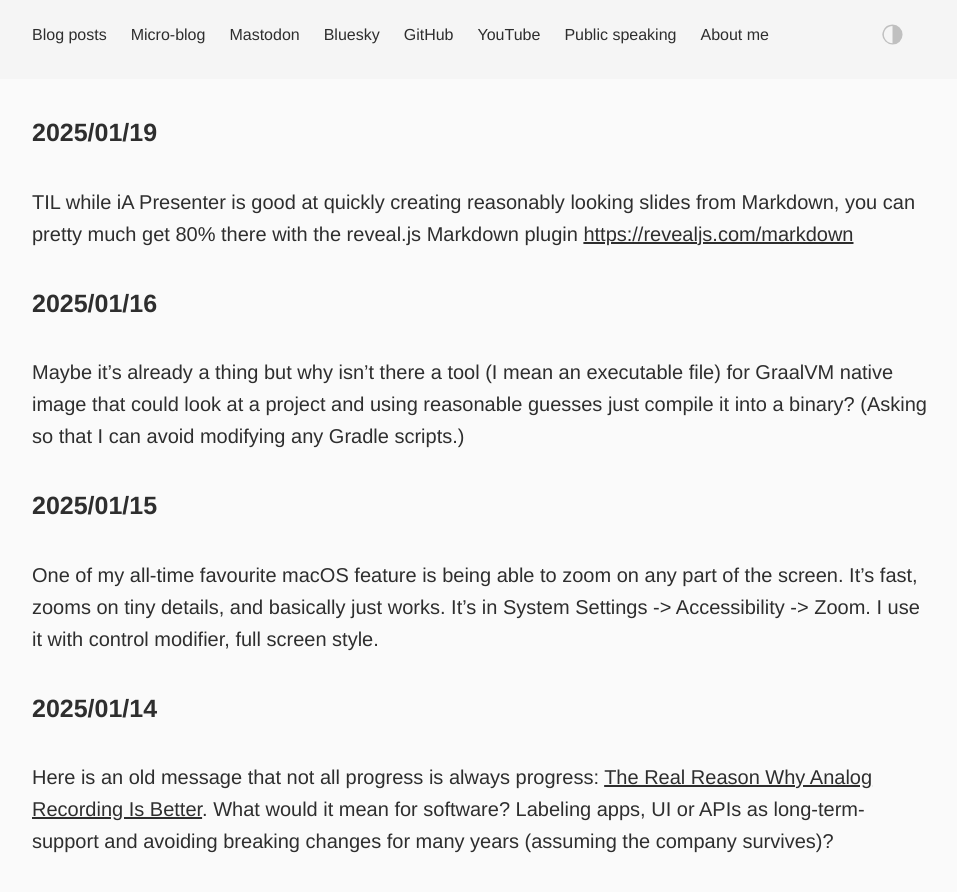
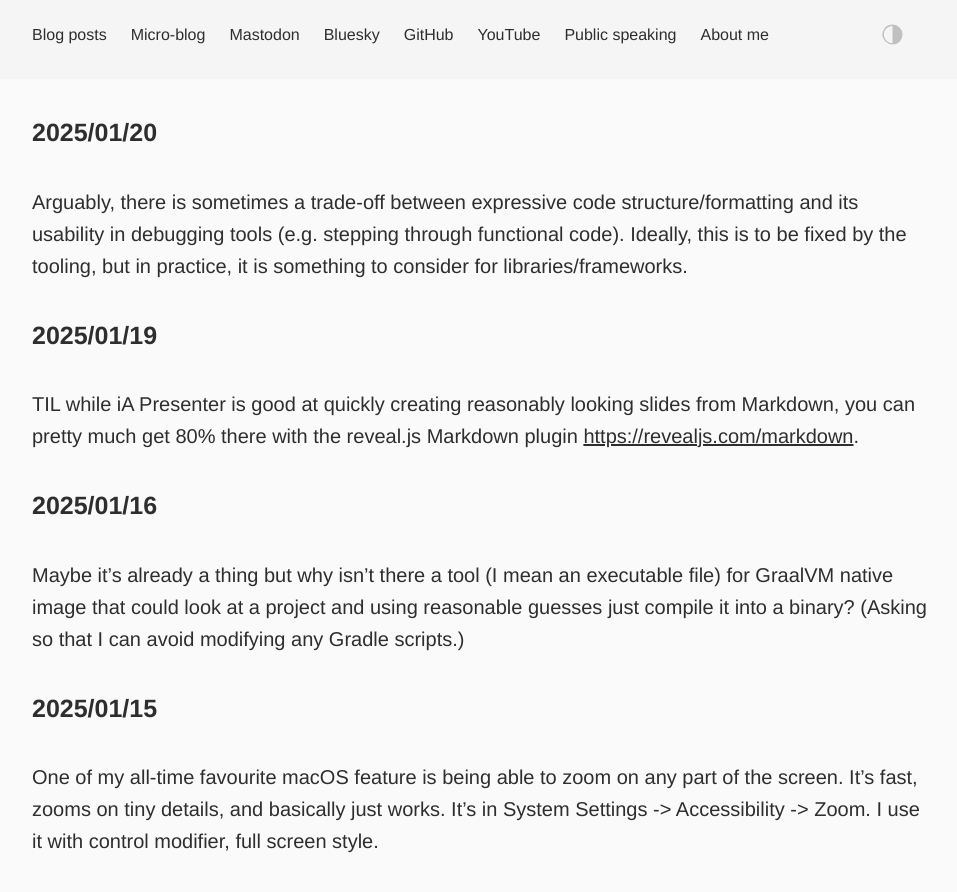
Before and after one commit to dkandalov/dkandalov.github.io, a Jekyll site: the page built from micro-blog.md, in a window 1280 px wide and 900 px high. Shown: the top 892 px of the window, without its empty margins (160-1117 px from the left). Built offline with Jekyll 4.4.1, drawn with Linux system fonts in a browser that asks for light colours.

Commit message:
updated micro-blog

```diff
--- a/micro-blog.md
+++ b/micro-blog.md
@@ -3,8 +3,11 @@ layout: post
 permalink: /micro-blog/
 ---
 
+#### 2025/01/20
+Arguably, there is sometimes a trade-off between expressive code structure/formatting and its usability in debugging tools (e.g. stepping through functional code). Ideally, this is to be fixed by the tooling, but in practice, it is something to consider for libraries/frameworks.
+
 #### 2025/01/19
-TIL while iA Presenter is good at quickly creating reasonably looking slides from Markdown, you can pretty much get 80% there with the reveal.js Markdown plugin <https://revealjs.com/markdown>
+TIL while iA Presenter is good at quickly creating reasonably looking slides from Markdown, you can pretty much get 80% there with the reveal.js Markdown plugin <https://revealjs.com/markdown>.
 
 #### 2025/01/16
 Maybe it's already a thing but why isn't there a tool (I mean an executable file) for GraalVM native image that could look at a project and using reasonable guesses just compile it into a binary? (Asking so that I can avoid modifying any Gradle scripts.)
```
